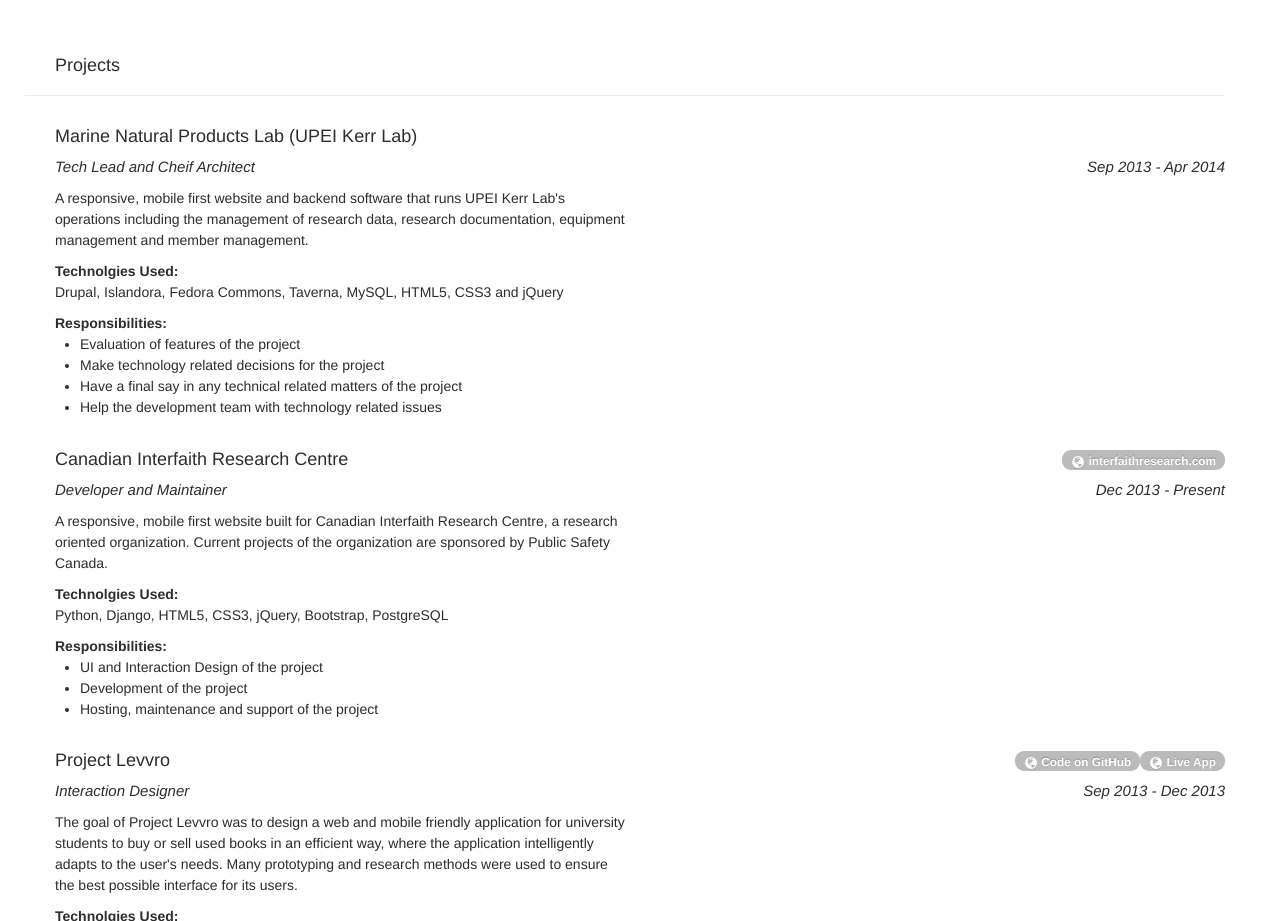
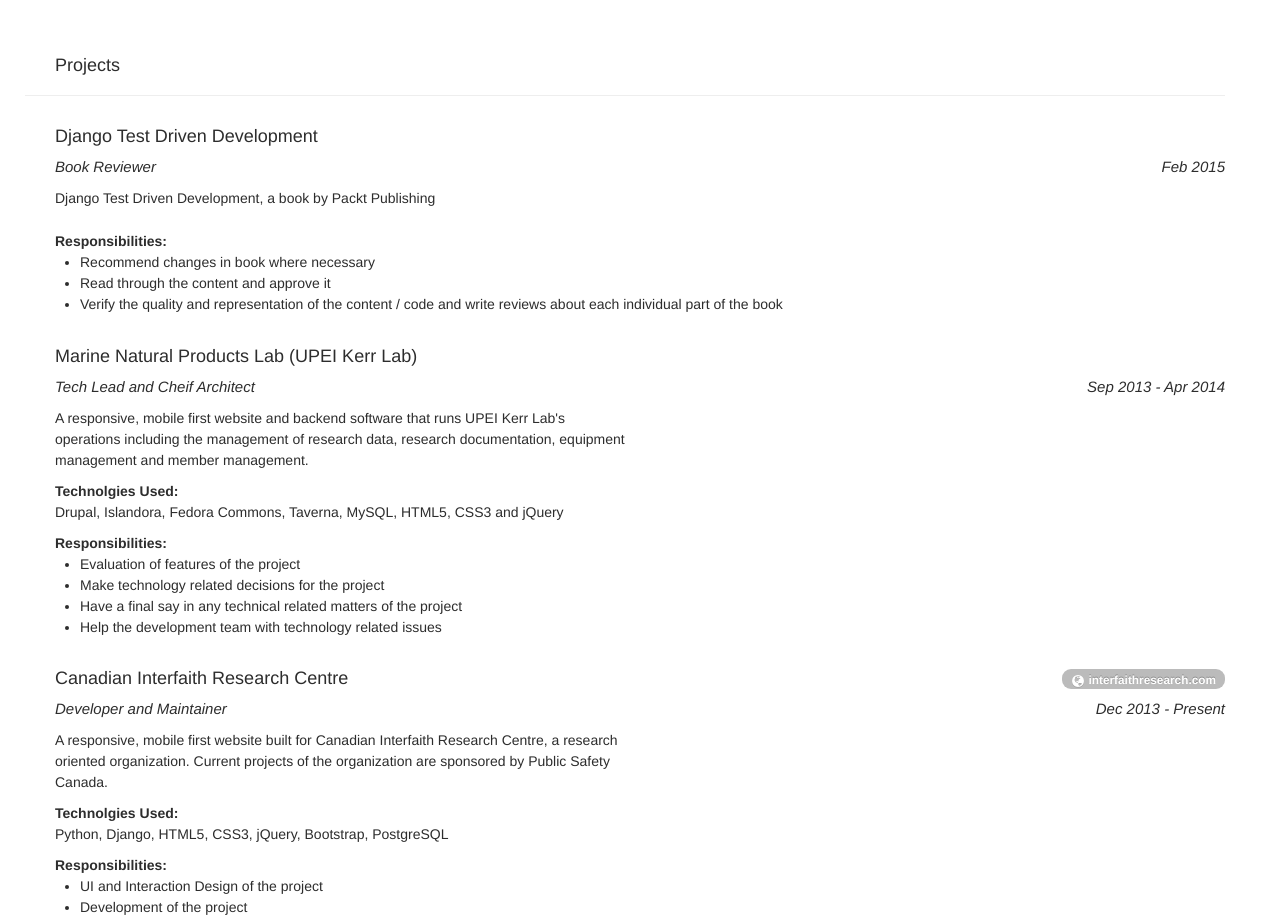
Before and after one commit to var/vimal.ramaka.com, a plain HTML site: page index.html in a window 1280 px wide. Shown: the part 800-1721 px from the top of the page. Drawn offline with nearby package versions, Linux system fonts and the light colour scheme; a script that the page names is missing; a web font is replaced by a local one.

Commit message:
django tdd

```diff
--- a/index.html
+++ b/index.html
@@ -78,6 +78,43 @@ mixpanel.init("02a9ee47768176c9376a4f91347414a7");</script><!-- end Mixpanel -->
                         <h4>Projects</h4>
                     </div>
                 </div>
+
+                <!-- a project starts -->
+                <div class="project">
+                    <div class="row">
+                        <div class="span8">
+                            <h4>Django Test Driven Development</h4>
+                        </div>
+
+                        <div class="span4">
+                        </div>
+                    </div>
+                    <div class="row">
+                        <div class="span6">
+                            <span class="project-position">Book Reviewer</span>
+                        </div>
+                        <div class="span6">
+                            <span class="pull-right pdate">Feb 2015</span>
+                        </div>
+                    </div>
+
+                    <div class="row pdesc"><span class="span6">Django Test Driven Development, a book by Packt Publishing</span></div>
+                    <div class="row">
+                        <span class="span6 psectiontitle"></span><span class="span12"></span>
+                    </div>
+
+                    <div class="row">
+                        <div class="psectiontitle"><span class="span6">Responsibilities:</span></div>
+                        <div class="span12">
+                            <ul>
+                                <li>Recommend changes in book where necessary</li>
+                                <li>Read through the content and approve it</li>
+                                <li>Verify the quality and representation of the content / code and write reviews about each individual part of the book</li>
+                            </ul>
+                        </div>
+                    </div>
+                </div>
+                <!-- a project ends -->
 
                 <!-- a project starts -->
                 <div class="project">
```
